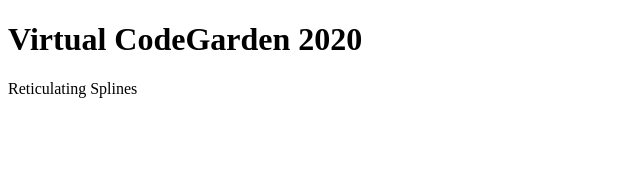
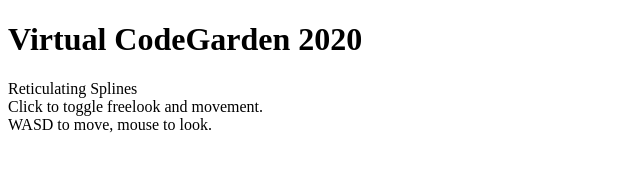
Before and after one commit to lars-erik/codegarden-2020-group-image, a plain HTML site: page index.html in a window 1280 px wide. Shown: the whole page, without its empty margins (0-640 px from the left). Drawn offline with Linux system fonts and the light colour scheme.

Commit message:
Added instructions.

```diff
--- a/index.html
+++ b/index.html
@@ -1 +1 @@
-<!DOCTYPE html><html lang="en"><head><title>Virtual CodeGarden 2020</title><meta charset="utf-8"><meta name="viewport" content="width=device-width, user-scalable=no, minimum-scale=1.0, maximum-scale=1.0"><link type="text/css" rel="stylesheet" href="main.9172a4ee.css"></head><body> <div id="output"></div> <div id="loader"> <h1>Virtual CodeGarden 2020</h1> <div id="loadText">Reticulating Splines</div> </div> <script src="main.49d11141.js" type="text/javascript"></script> </body></html>
+<!DOCTYPE html><html lang="en"><head><title>Virtual CodeGarden 2020</title><meta charset="utf-8"><meta name="viewport" content="width=device-width, user-scalable=no, minimum-scale=1.0, maximum-scale=1.0"><link type="text/css" rel="stylesheet" href="main.9172a4ee.css"></head><body> <div id="output"></div> <div id="loader"> <h1>Virtual CodeGarden 2020</h1> <div id="loadText">Reticulating Splines</div> <div>Click to toggle freelook and movement.<br>WASD to move, mouse to look.</div> </div> <script src="main.49d11141.js" type="text/javascript"></script> </body></html>
```
